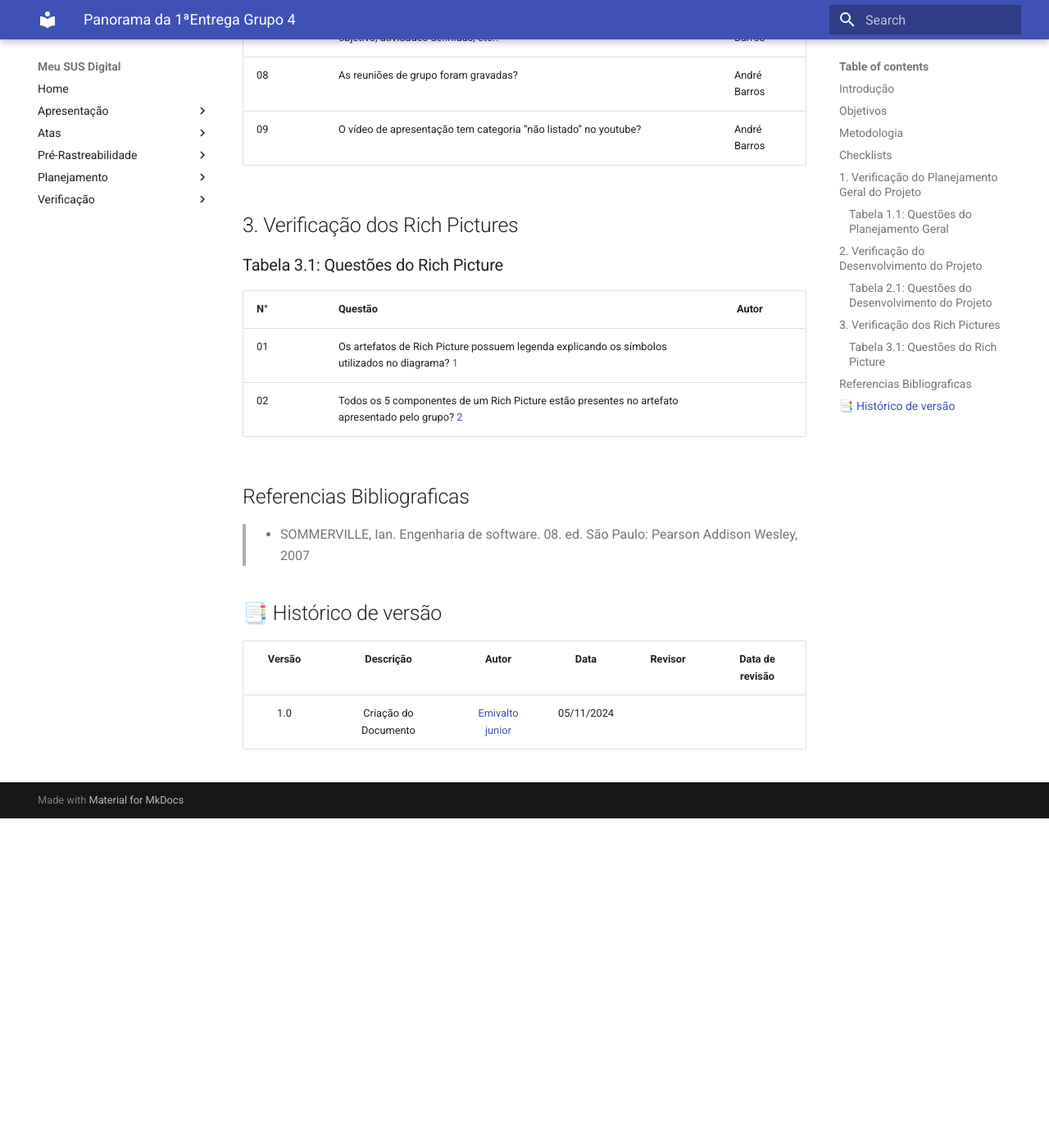
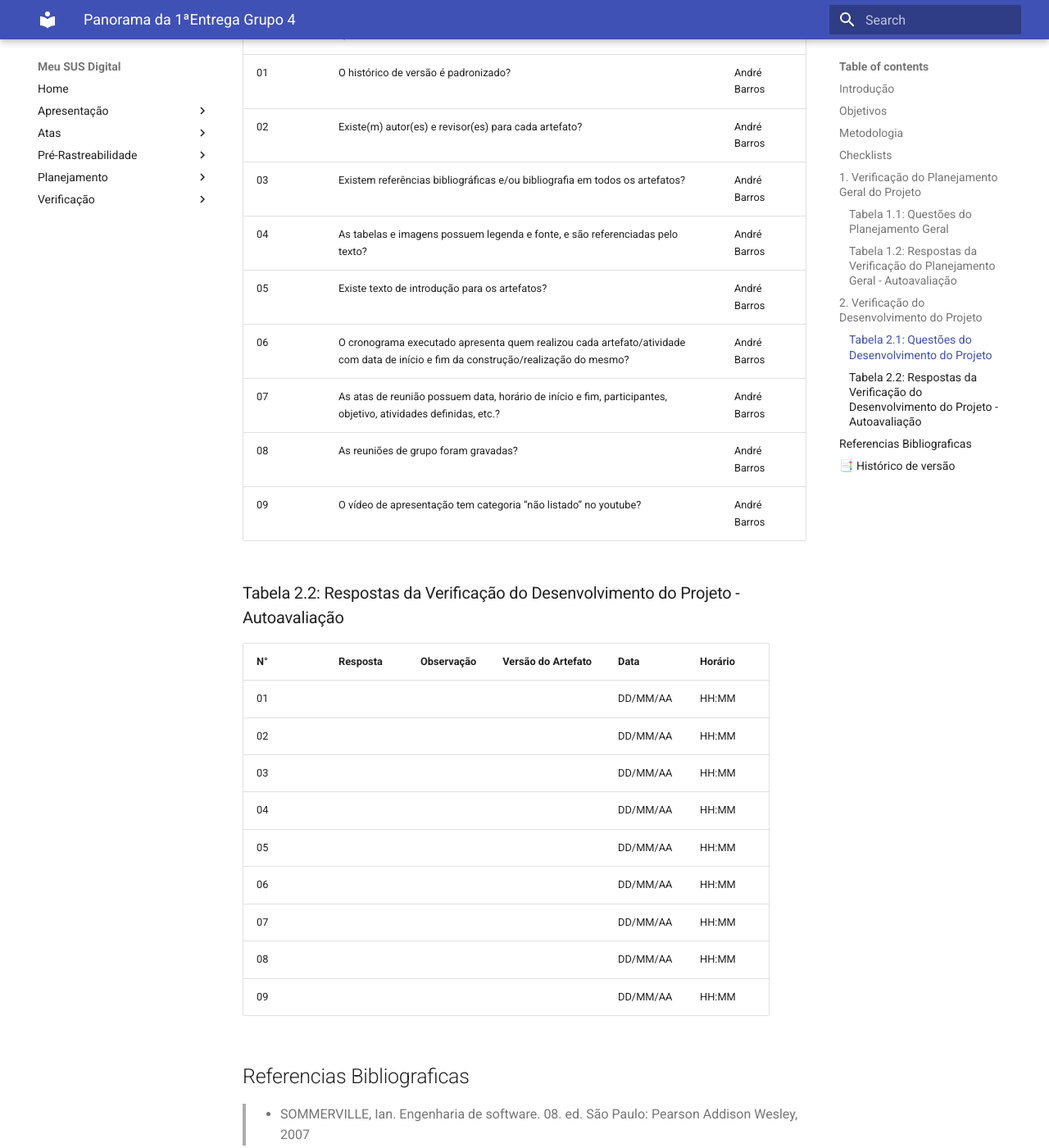
Before and after one commit to Requisitos-de-Software/2024.2-MeuSUSDigital, an MkDocs documentation site: the page built from docs/verificacao/grupo4/Entrega1/entrega1.md, in a window 1280 px wide and 1400 px high, scrolled down 2339 px. Shown: the whole window at 82% size. Built offline with MkDocs 1.6.1 and Material for MkDocs 9.7.7, drawn with Linux system fonts in a browser that asks for light colours; before the commit the page ends 3337 px from its top, so only the background shows below that; some of the changed text lies outside the part shown.

Commit message:
atualizando entrega 1

```diff
--- a/docs/verificacao/grupo4/Entrega1/entrega1.md
+++ b/docs/verificacao/grupo4/Entrega1/entrega1.md
@@ -33,6 +33,18 @@
 | 07 | O github pages possui opção de contraste de cores? | André Barros |
 
 
+### Tabela 1.2: Respostas da Verificação do Planejamento Geral - Autoavaliação
+
+| N° | Resposta | Observação | Versão do Artefato | Data | Horário |
+|----|----------|------------|--------------------|------|---------|
+| 01 |  |  |  | DD/MM/AA | HH:MM |
+| 02 |  |  |  | DD/MM/AA | HH:MM |
+| 03 |  |  |  | DD/MM/AA | HH:MM |
+| 04 |  |  |  | DD/MM/AA | HH:MM |
+| 05 |  |  |  | DD/MM/AA | HH:MM |
+| 06 |  |  |  | DD/MM/AA | HH:MM |
+| 07 |  |  |  | DD/MM/AA | HH:MM |
+
 ## 2. Verificação do Desenvolvimento do Projeto
 
 ### Tabela 2.1: Questões do Desenvolvimento do Projeto
@@ -49,14 +61,20 @@
 | 08 | As reuniões de grupo foram gravadas? | André Barros |
 | 09 | O vídeo de apresentação tem categoria “não listado” no youtube? | André Barros |
 
-## 3. Verificação dos Rich Pictures
+### Tabela 2.2: Respostas da Verificação do Desenvolvimento do Projeto - Autoavaliação
 
-### Tabela 3.1: Questões do Rich Picture
+| N° | Resposta | Observação | Versão do Artefato | Data | Horário |
+|----|----------|------------|--------------------|------|---------|
+| 01 |  |  |  | DD/MM/AA | HH:MM |
+| 02 |  |  |  | DD/MM/AA | HH:MM |
+| 03 |  |  |  | DD/MM/AA | HH:MM |
+| 04 |  |  |  | DD/MM/AA | HH:MM |
+| 05 |  |  |  | DD/MM/AA | HH:MM |
+| 06 |  |  |  | DD/MM/AA | HH:MM |
+| 07 |  |  |  | DD/MM/AA | HH:MM |
+| 08 |  |  |  | DD/MM/AA | HH:MM |
+| 09 |  |  |  | DD/MM/AA | HH:MM |
 
-| N° |                      Questão                          | Autor |
-|----|-------------------------------------------------------|-------|
-| 01 | Os artefatos de Rich Picture possuem legenda explicando os símbolos utilizados no diagrama? [1](#figura-1) |  |
-| 02 | Todos os 5 componentes de um Rich Picture estão presentes no artefato apresentado pelo grupo? [2](#figura-1) |  |
 
 ## Referencias Bibliograficas
 
@@ -65,4 +83,4 @@
 ## 📑 Histórico de versão
 | Versão |          Descrição              |     Autor      |      Data      |   Revisor     |    Data de revisão    |
 |:------:|:-------------------------------:|:--------------:|:--------------:|:-------------:|:---------------------:|
-|  1.0  | Criação do Documento |[Emivalto junior](https://github.com/EmivaltoJrr)| 05/11/2024   |  |  |
+|  1.0  | Criação do Documento |[Emivalto junior](https://github.com/EmivaltoJrr)| 05/11/2024   | [Pedro Lopes](https://github.com/pLopess) | 06/11/2024 |
```
